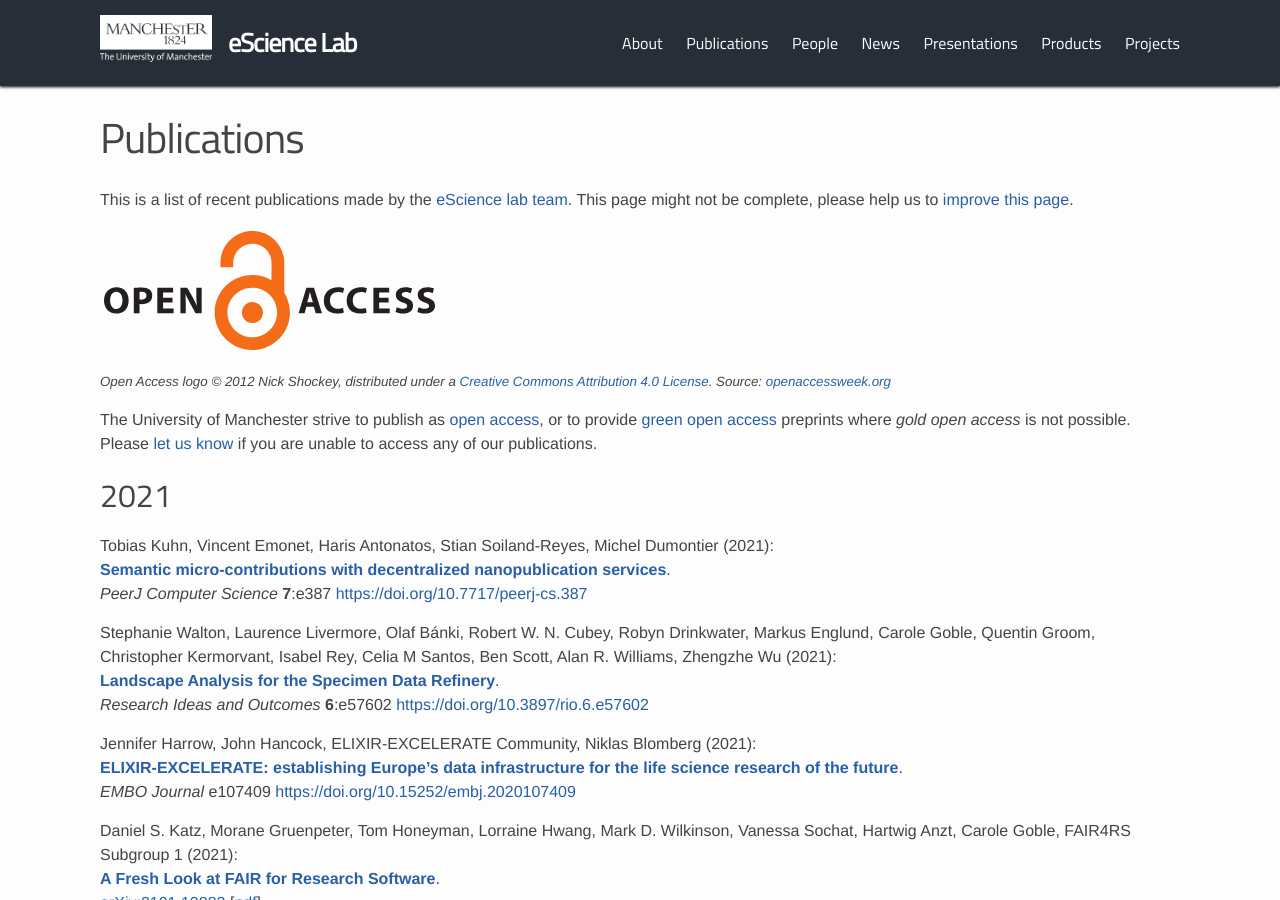
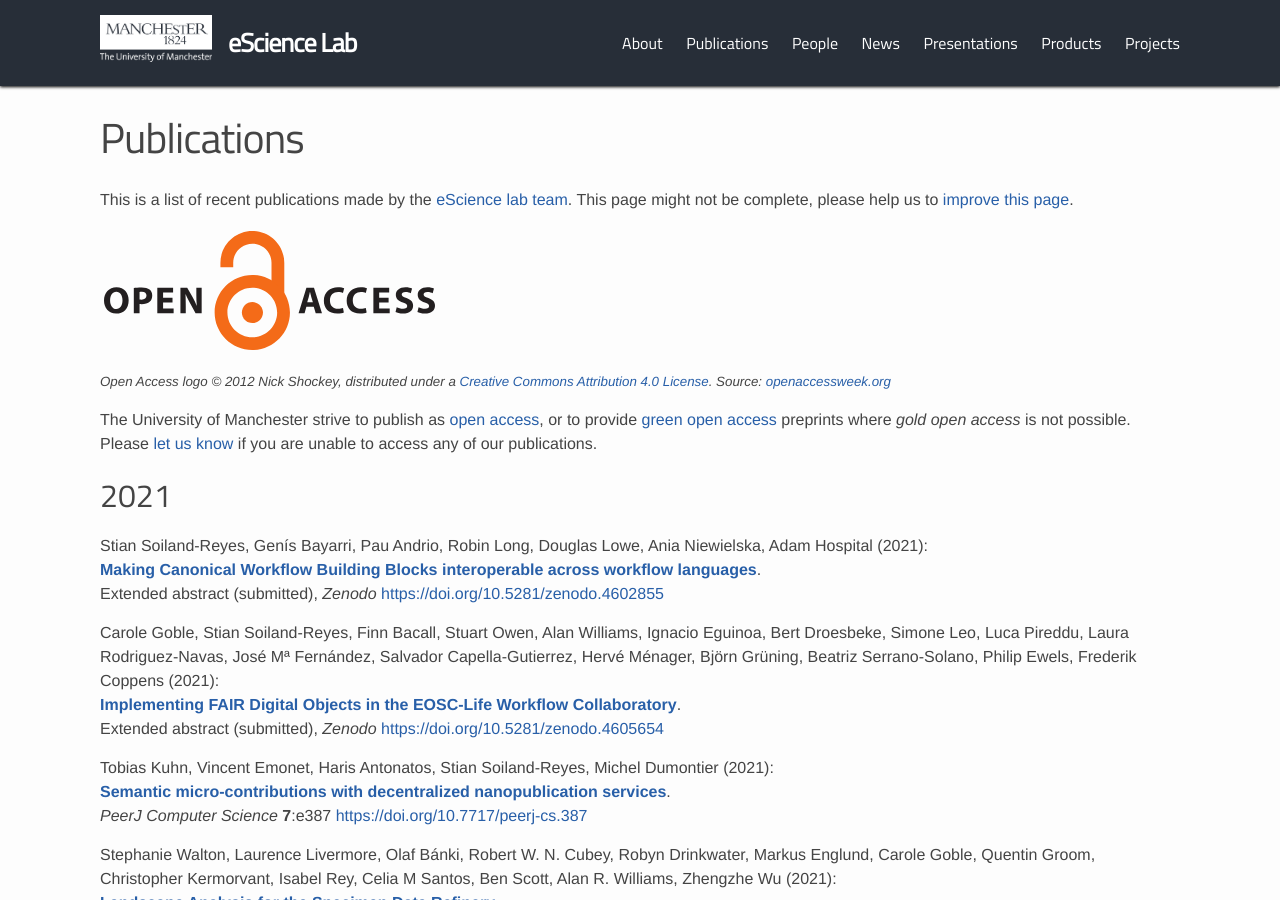
Before and after one commit to eScienceLab/eScienceLab.github.io, a Jekyll site: the page built from publications/index.md, in a window 1280 px wide and 900 px high. Built offline with Jekyll 4.4.1, drawn with Linux system fonts in a browser that asks for light colours; comment, search, counter and statistics services are not loaded.

Commit message:
Added CWFR abstract preprints

```diff
--- a/publications/index.md
+++ b/publications/index.md
@@ -40,6 +40,16 @@
 -->
 
 ## 2021
+
+Stian Soiland-Reyes, Genís Bayarri, Pau Andrio, Robin Long, Douglas Lowe, Ania Niewielska, Adam Hospital (2021):
+[**Making Canonical Workflow Building Blocks interoperable across workflow languages**](https://doi.org/10.5281/zenodo.4602855).
+Extended abstract (submitted), _Zenodo_
+<https://doi.org/10.5281/zenodo.4602855>
+
+Carole Goble, Stian Soiland-Reyes, Finn Bacall, Stuart Owen, Alan Williams, Ignacio Eguinoa, Bert Droesbeke, Simone Leo, Luca Pireddu, Laura Rodriguez-Navas, José Mª Fernández, Salvador Capella-Gutierrez, Hervé Ménager, Björn Grüning, Beatriz Serrano-Solano, Philip Ewels, Frederik Coppens (2021):
+[**Implementing FAIR Digital Objects in the EOSC-Life Workflow Collaboratory**](https://doi.org/10.5281/zenodo.4605654).
+Extended abstract (submitted), _Zenodo_
+<https://doi.org/10.5281/zenodo.4605654>
 
 Tobias Kuhn, Vincent Emonet, Haris Antonatos, Stian Soiland-Reyes, Michel Dumontier (2021):
 [**Semantic micro-contributions with decentralized nanopublication services**](https://doi.org/10.7717/peerj-cs.387).
```
